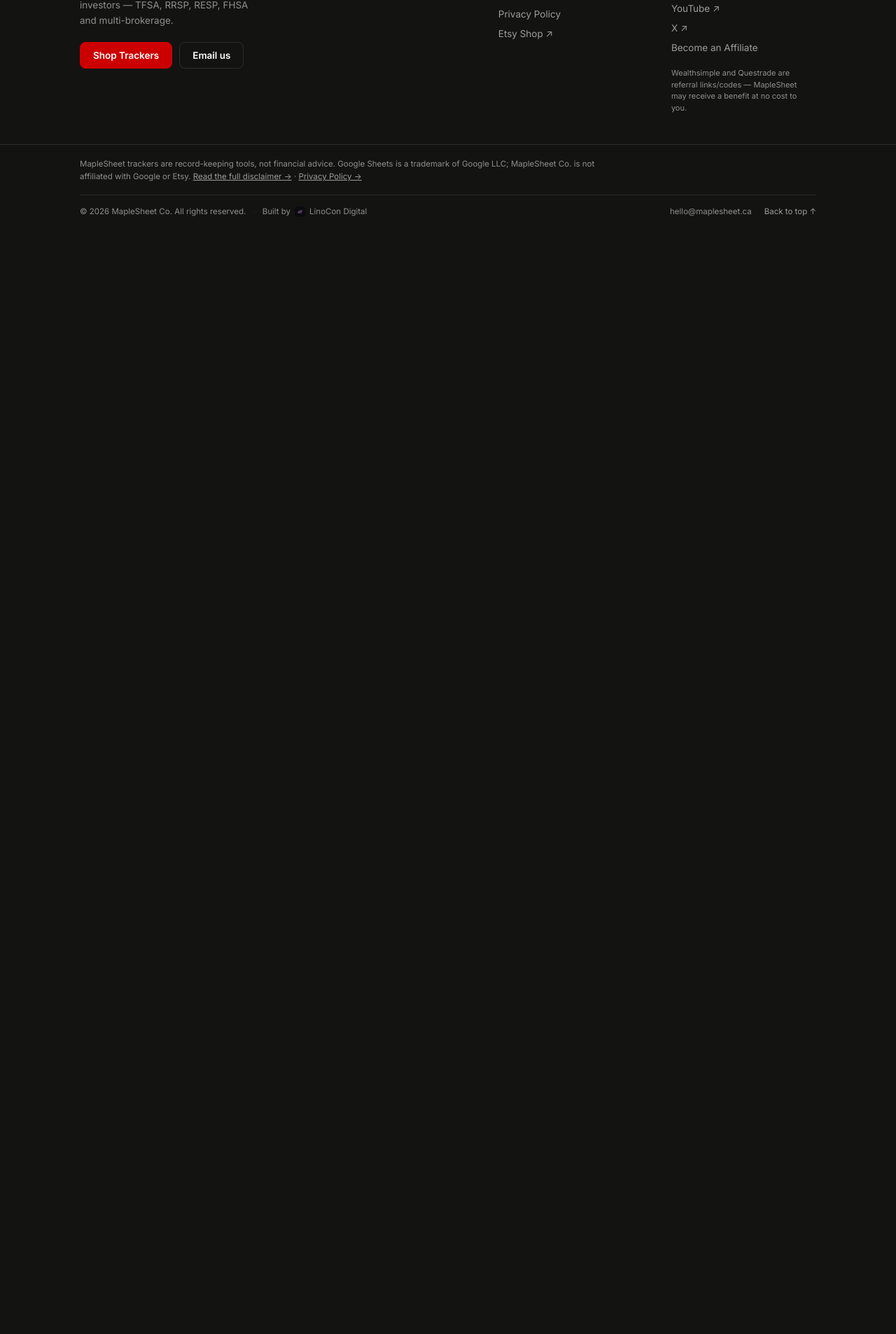
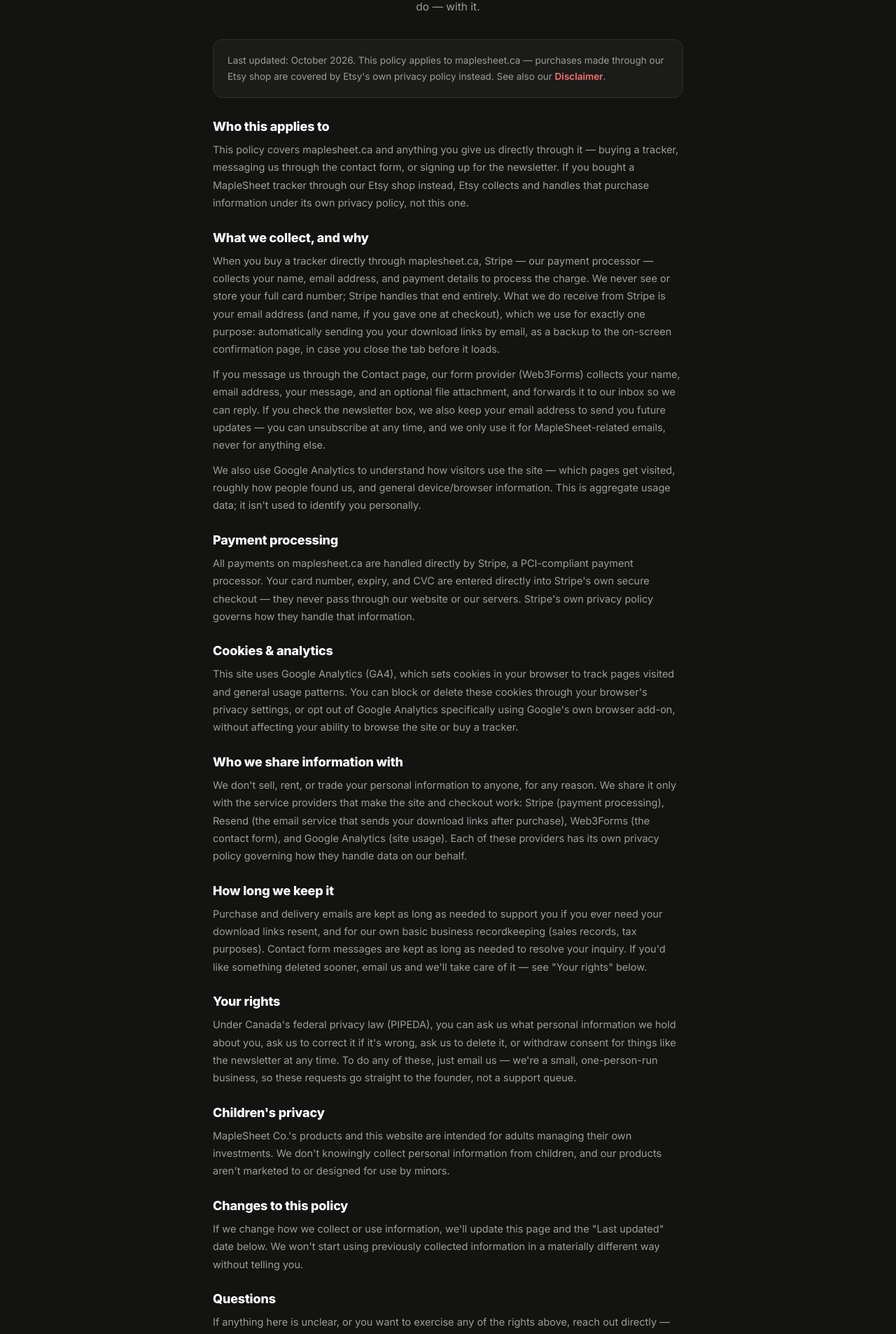
Before and after one commit to maplesheetco/maplesheet-website, a React (Vite) app: page /privacy in a window 1280 px wide. Shown: the part 294-2200 px from the top of the page at 70% size. Before the commit the page ends 800 px from the top, so only its background shows below. Built offline with nearby package versions, Linux system fonts and the light colour scheme.

Commit message:
Rename Privacy to Privacy.jsx

```diff
--- /dev/null
+++ b/src/pages/Privacy.jsx
@@ -0,0 +1,111 @@
+import React from "react";
+import { B, CONFIG } from "../data.js";
+import { PageHead, RedWord, usePageMeta, Reveal } from "../ui.jsx";
+
+const SECTIONS = [
+  {
+    h: "Who this applies to",
+    body: [
+      "This policy covers maplesheet.ca and anything you give us directly through it — buying a tracker, messaging us through the contact form, or signing up for the newsletter. If you bought a MapleSheet tracker through our Etsy shop instead, Etsy collects and handles that purchase information under its own privacy policy, not this one.",
+    ],
+  },
+  {
+    h: "What we collect, and why",
+    body: [
+      "When you buy a tracker directly through maplesheet.ca, Stripe — our payment processor — collects your name, email address, and payment details to process the charge. We never see or store your full card number; Stripe handles that end entirely. What we do receive from Stripe is your email address (and name, if you gave one at checkout), which we use for exactly one purpose: automatically sending you your download links by email, as a backup to the on-screen confirmation page, in case you close the tab before it loads.",
+      "If you message us through the Contact page, our form provider (Web3Forms) collects your name, email address, your message, and an optional file attachment, and forwards it to our inbox so we can reply. If you check the newsletter box, we also keep your email address to send you future updates — you can unsubscribe at any time, and we only use it for MapleSheet-related emails, never for anything else.",
+      "We also use Google Analytics to understand how visitors use the site — which pages get visited, roughly how people found us, and general device/browser information. This is aggregate usage data; it isn't used to identify you personally.",
+    ],
+  },
+  {
+    h: "Payment processing",
+    body: [
+      "All payments on maplesheet.ca are handled directly by Stripe, a PCI-compliant payment processor. Your card number, expiry, and CVC are entered directly into Stripe's own secure checkout — they never pass through our website or our servers. Stripe's own privacy policy governs how they handle that information.",
+    ],
+  },
+  {
+    h: "Cookies & analytics",
+    body: [
+      "This site uses Google Analytics (GA4), which sets cookies in your browser to track pages visited and general usage patterns. You can block or delete these cookies through your browser's privacy settings, or opt out of Google Analytics specifically using Google's own browser add-on, without affecting your ability to browse the site or buy a tracker.",
+    ],
+  },
+  {
+    h: "Who we share information with",
+    body: [
+      "We don't sell, rent, or trade your personal information to anyone, for any reason. We share it only with the service providers that make the site and checkout work: Stripe (payment processing), Resend (the email service that sends your download links after purchase), Web3Forms (the contact form), and Google Analytics (site usage). Each of these providers has its own privacy policy governing how they handle data on our behalf.",
+    ],
+  },
+  {
+    h: "How long we keep it",
+    body: [
+      "Purchase and delivery emails are kept as long as needed to support you if you ever need your download links resent, and for our own basic business recordkeeping (sales records, tax purposes). Contact form messages are kept as long as needed to resolve your inquiry. If you'd like something deleted sooner, email us and we'll take care of it — see \"Your rights\" below.",
+    ],
+  },
+  {
+    h: "Your rights",
+    body: [
+      "Under Canada's federal privacy law (PIPEDA), you can ask us what personal information we hold about you, ask us to correct it if it's wrong, ask us to delete it, or withdraw consent for things like the newsletter at any time. To do any of these, just email us — we're a small, one-person-run business, so these requests go straight to the founder, not a support queue.",
+    ],
+  },
+  {
+    h: "Children's privacy",
+    body: [
+      "MapleSheet Co.'s products and this website are intended for adults managing their own investments. We don't knowingly collect personal information from children, and our products aren't marketed to or designed for use by minors.",
+    ],
+  },
+  {
+    h: "Changes to this policy",
+    body: [
+      "If we change how we collect or use information, we'll update this page and the \"Last updated\" date below. We won't start using previously collected information in a materially different way without telling you.",
+    ],
+  },
+  {
+    h: "Questions",
+    body: [
+      "If anything here is unclear, or you want to exercise any of the rights above, reach out directly — ",
+    ],
+    email: true,
+  },
+];
+
+export default function Privacy() {
+  usePageMeta({
+    title: "Privacy Policy — MapleSheet Co.",
+    description: "What information MapleSheet Co. collects when you buy a tracker or contact us, how it's used, who it's shared with, and your rights under Canadian privacy law.",
+  });
+  return (
+    <div className="ml-fade">
+      <PageHead kicker="LEGAL" title={<>Your information,<br /><RedWord>handled plainly.</RedWord></>}
+        sub="What we collect when you buy a tracker or get in touch, and what we do — and don't do — with it." />
+      <div style={{ maxWidth: 720, margin: "0 auto", padding: "26px 24px 60px" }}>
+        <Reveal style={{
+          background: B.black2, border: `1px solid ${B.line}`, borderRadius: 14,
+          padding: "18px 20px", marginBottom: 30, color: B.grayLight, fontSize: 13.5, lineHeight: 1.7,
+        }}>
+          Last updated: October 2026. This policy applies to maplesheet.ca — purchases made through our
+          Etsy shop are covered by Etsy's own privacy policy instead. See also our{" "}
+          <a href="/disclaimer" style={{ color: B.redLink, fontWeight: 600, textDecoration: "none" }}>Disclaimer</a>.
+        </Reveal>
+
+        {SECTIONS.map((s, i) => (
+          <Reveal key={s.h} delay={i * 40} style={{ marginBottom: 26 }}>
+            <h2 style={{ fontSize: 18, fontWeight: 800, color: B.white, margin: "0 0 10px", letterSpacing: "-0.01em" }}>
+              {s.h}
+            </h2>
+            {s.body.map((p, j) => (
+              <p key={j} style={{ color: B.grayLight, fontSize: 14.5, lineHeight: 1.75, margin: "0 0 10px" }}>
+                {p}
+                {s.email && j === s.body.length - 1 ? (
+                  <a href={`mailto:${CONFIG.email}`} style={{ color: B.redLink, fontWeight: 600, textDecoration: "none" }}>
+                    {CONFIG.email}
+                  </a>
+                ) : null}
+                {s.email && j === s.body.length - 1 ? ". No bots, no auto-replies — just the founder." : null}
+              </p>
+            ))}
+          </Reveal>
+        ))}
+      </div>
+    </div>
+  );
+}
```
